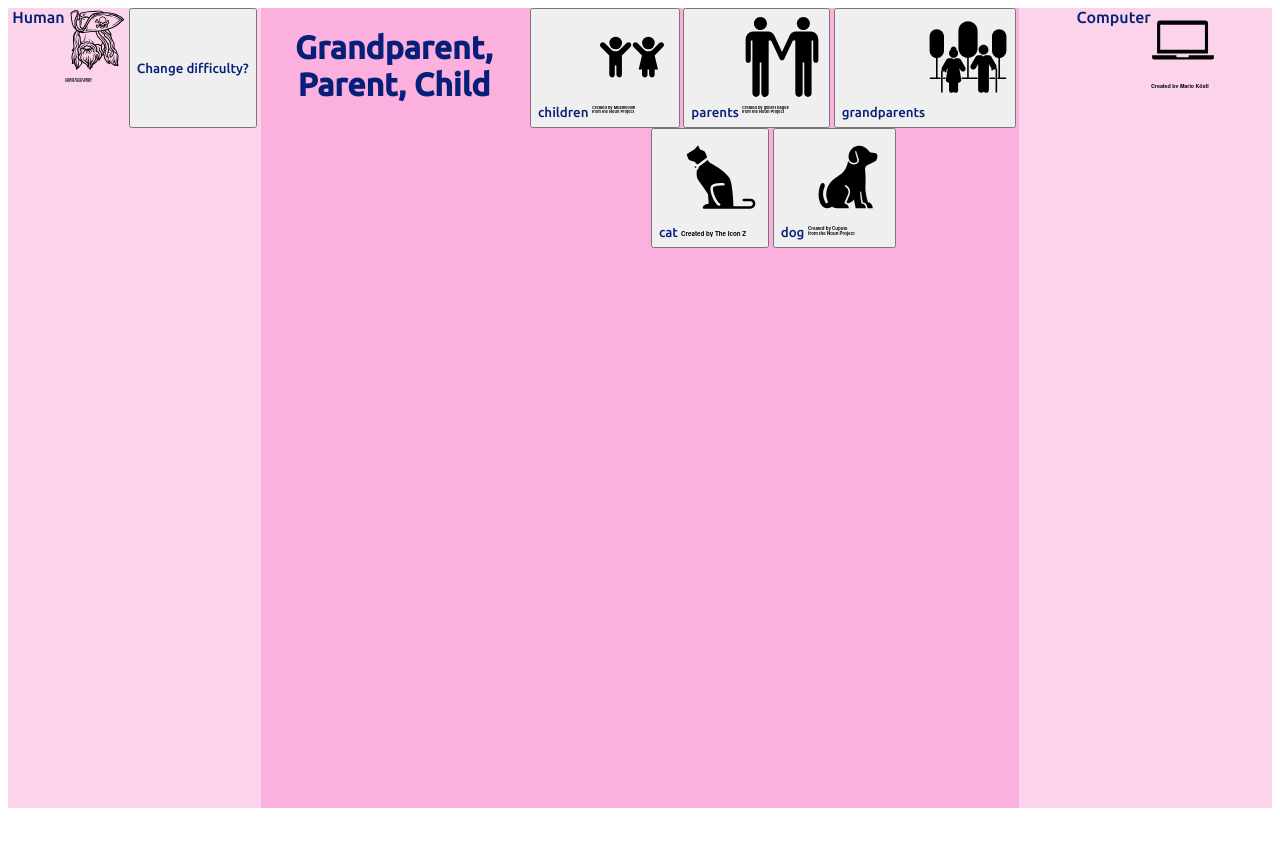
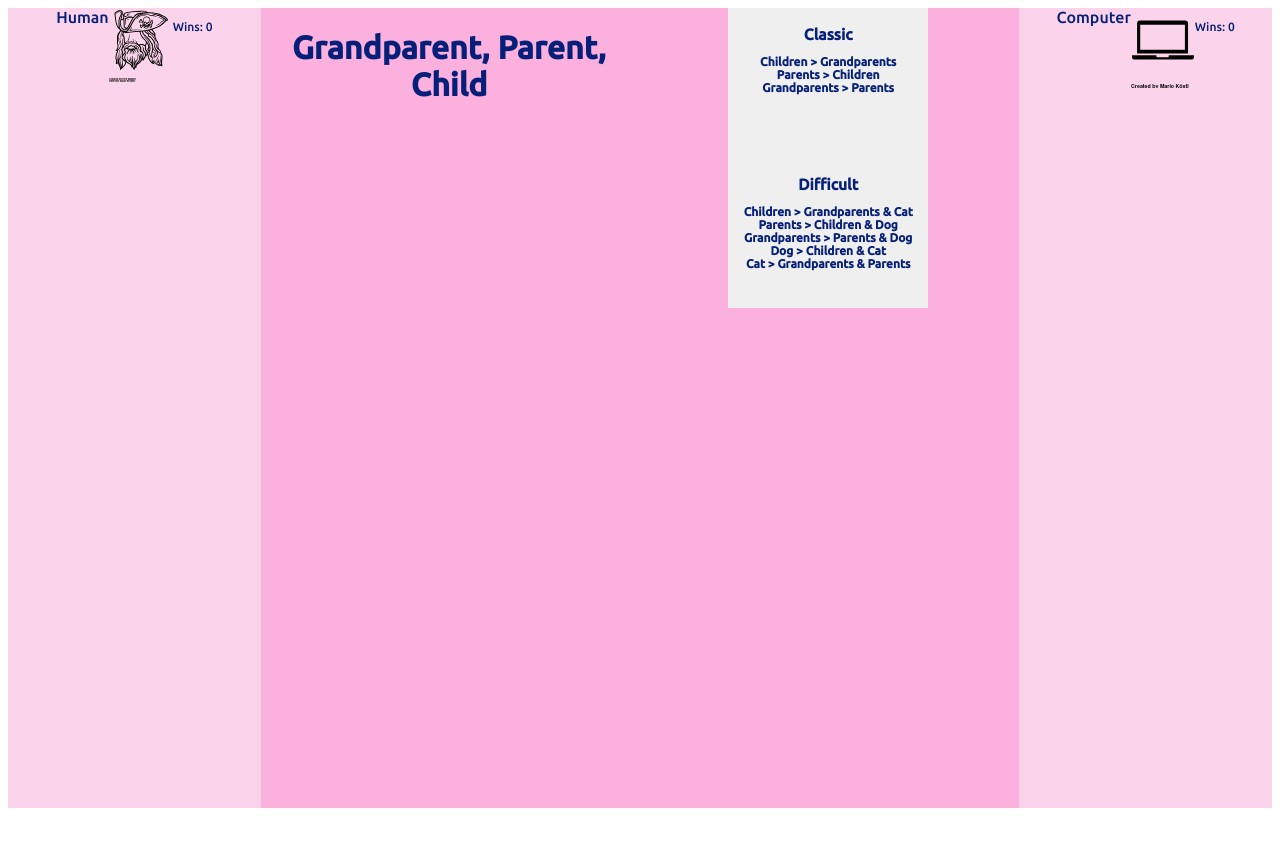
Before and after one commit to devonwigle/rock-paper-scissors, a plain HTML site: page index.html in a window 1280 px wide. Drawn offline with Linux system fonts and the light colour scheme.

Commit message:
Rename some classes

```diff
--- a/index.html
+++ b/index.html
@@ -9,19 +9,20 @@
   <body>
     <aside>Human
       <img class="player-image" src="./assets/pirate.svg" alt="Person with long hair and tricorner hat with skull and crossbones" />
-      <button>Change difficulty?</button>
+      <p>Wins: 0</p>
+      <button class="hidden">Change difficulty?</button>
     </aside>
     <main>
       <h1>Grandparent, Parent, Child</h1>
-      <section class="hidden" "difficulty-selector">
-        <button class="game-button">
+      <section class="difficulty-selector-view">
+        <button class="game-button" id="classicDifficultySelector">
           <h3>Classic
             <p>Children &gt; Grandparents<br>
             Parents &gt; Children<br>
             Grandparents &gt; Parents</p>
           </h3>
         </button>
-        <button class="game-button">
+        <button class="game-button" id="difficultDifficultySelector">
           <h3>Difficult
             <p>Children &gt; Grandparents & Cat<br>
             Parents &gt; Children & Dog<br>
@@ -31,26 +32,29 @@
           </h3>
         </button>
       </section>
-      <section >
-        <button>children
+      <section class="classic-game-view hidden">
+        <button class="classic">children
           <img class="button-image" src="./assets/children.svg" alt="two small human stick figures raising their arms"/>
         </button>
-        <button>parents
+        <button class="classic">parents
           <img class="button-image" src="./assets/parents.svg" alt="two adult stick figures holding hands"/>
         </button>
-        <button>grandparents
+        <button class="classic">grandparents
           <img class="button-image" src="./assets/grandparents.svg" alt="Two stick figures with canes in front of trees"/>
         </button>
+      </section>
+      <section class="hidden">
         <button>cat
-          <img class="button-image" src="./assets/cat.svg" alt="sitting cat with collar and curved tail"/>
+          <img class="button-image "src="./assets/cat.svg" alt="sitting cat with collar and curved tail"/>
         </button>
         <button>dog
-          <img class="button-image" src="./assets/dog.svg" alt="sitting dog with curved tail"/>
+          <img class="button-image hidden" src="./assets/dog.svg" alt="sitting dog with curved tail"/>
         </button>
       </section>
     </main>
     <aside>Computer
       <img class="player-image" src="./assets/computer.svg" alt="black and white laptop computer"/>
+      <p>Wins: 0</p>
     </aside>
   </body>
   <script type="text/javascript" src="./src/main.js"</script>
```
